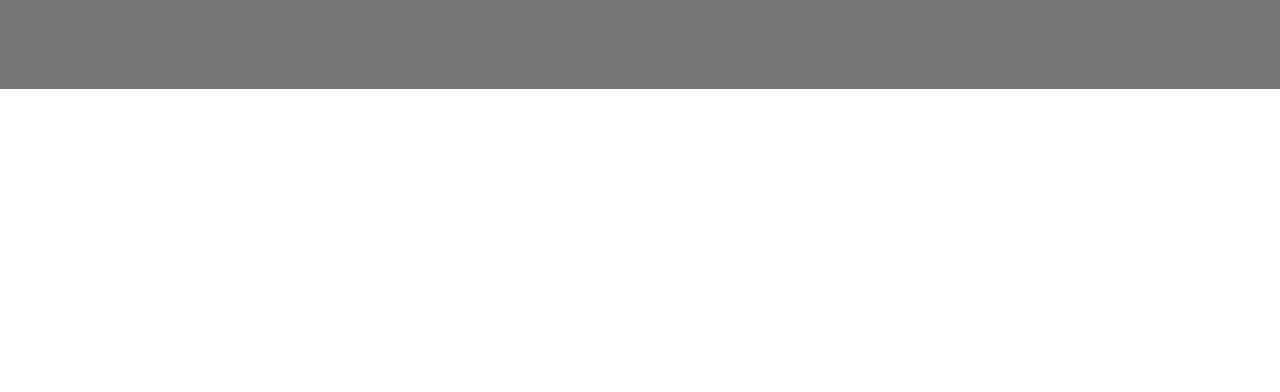
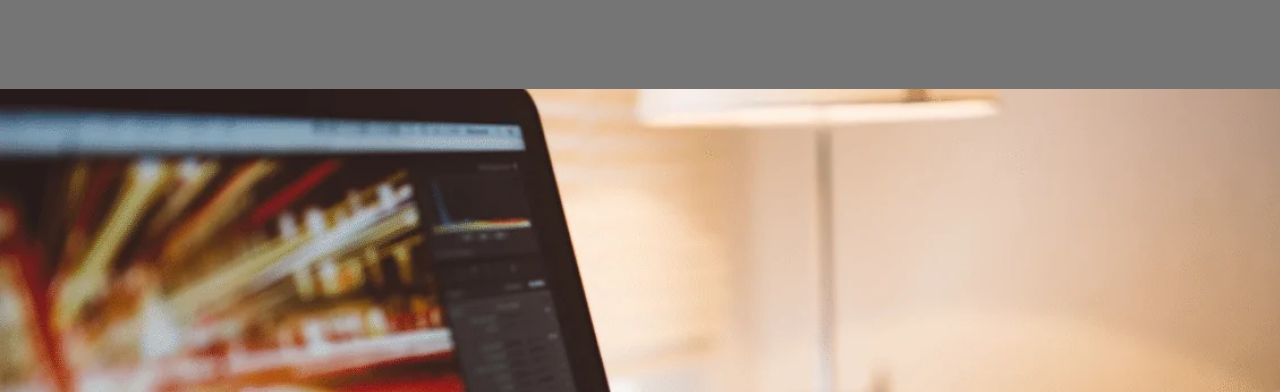
Before and after one commit to HotSauce96/Website-example, a plain HTML site: page Index.html in a window 1280 px wide. Shown: the part 118-510 px from the top of the page. Drawn offline with Linux system fonts and the light colour scheme; the site is published under a folder, as on GitHub Pages, so addresses that start at the root find nothing; a web font is replaced by a local one.

Commit message:
Changing css links

```diff
--- a/style.css
+++ b/style.css
@@ -57,7 +57,7 @@ li a:hover {
   align-items: center;
   height: 850px;
   width: 100%;
-  background-image: url(/Laptops-for-Engineering-Students.jpg);
+  background-image: url("Laptops-for-Engineering-Students.jpg");
   background-size: cover;
 }
 
```
